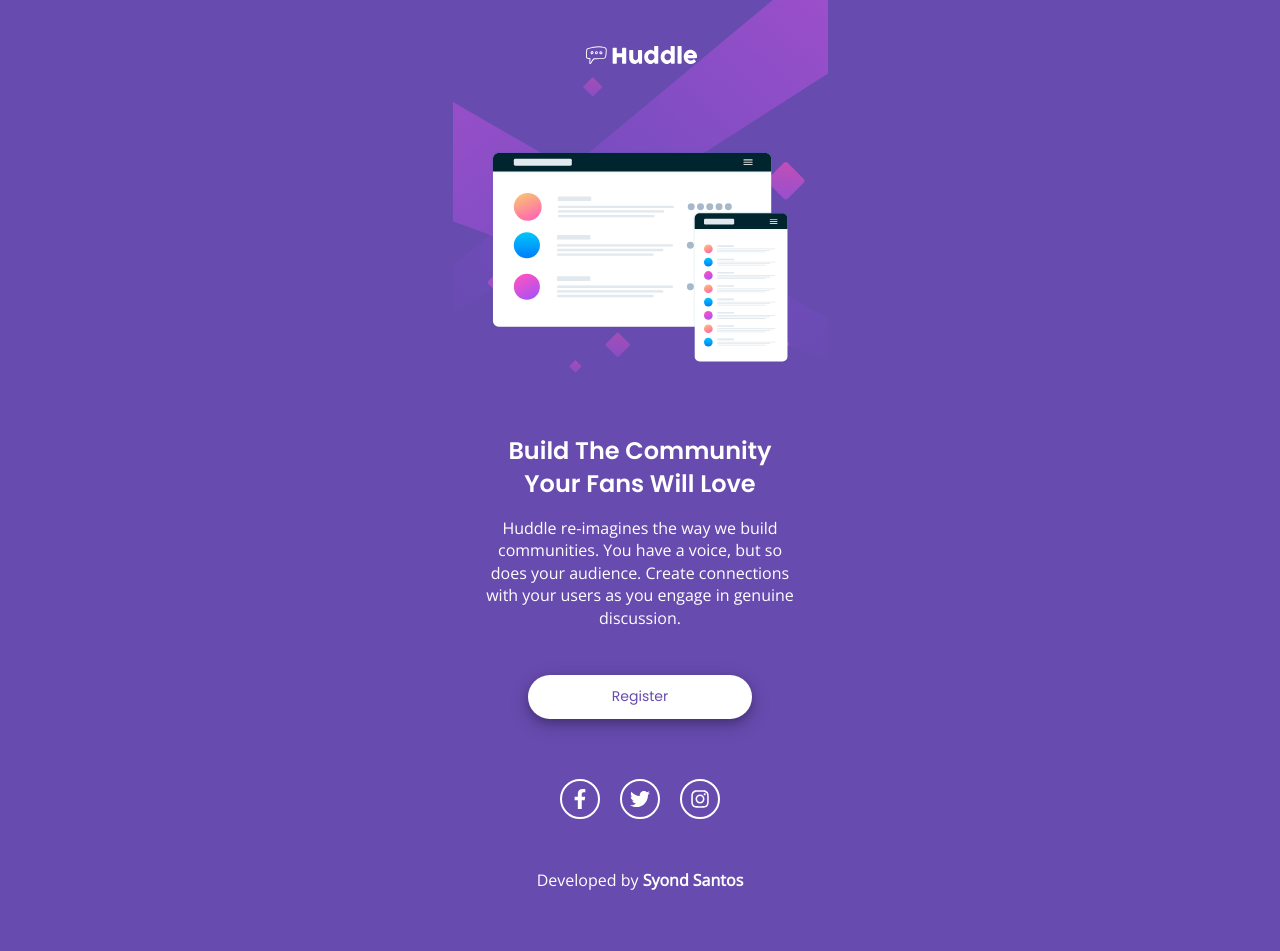
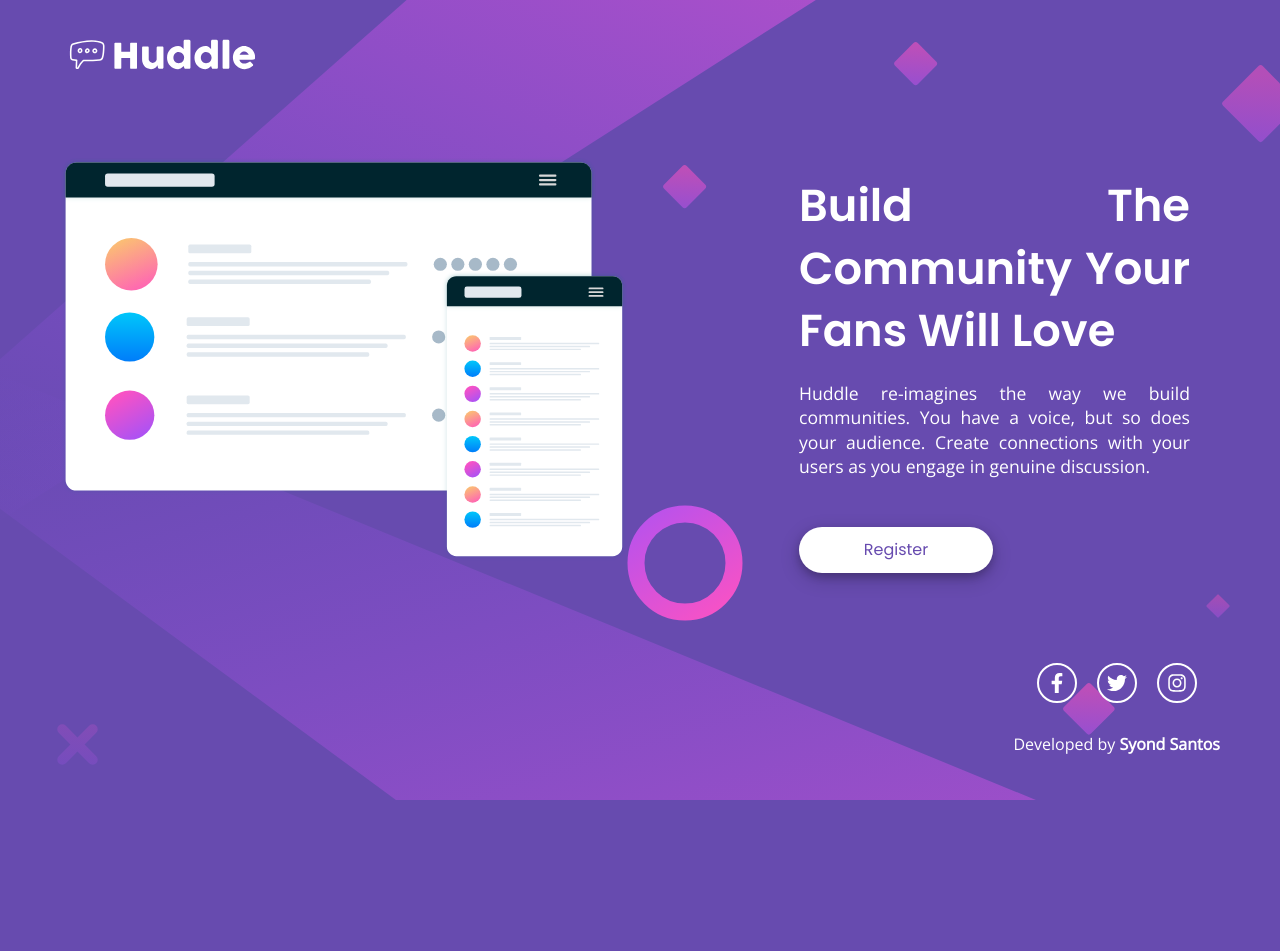
Before and after one commit to syond/huddle-landing-page, a plain HTML site: page index.html in a window 1280 px wide. After the commit the page ends 800 px from the top, so only its background shows below. Drawn offline with nearby package versions, Linux system fonts and the light colour scheme.

Commit message:
Responsive design, done.

```diff
--- a/app/css/styles.css
+++ b/app/css/styles.css
@@ -1,16 +1,19 @@
 @import "./global.css";
 @import "./variables.css";
+
+body {
+    background-image: url('../../images/bg-mobile.svg');
+    background-repeat: no-repeat;
+    background-size: auto;
+    background-position: center;
+    background-size: cover;
+}
 
 #container {
     margin: 0 auto;
 
     max-width: 375px;
     height: 100vh;
-
-    background-image: url('../../images/bg-mobile.svg');
-    background-repeat: no-repeat;
-    background-size: auto;
-    background-position: top;
 }
 
 /*
@@ -19,8 +22,6 @@
 header {
     display: flex;
     flex-direction: column;
-    align-items: center;
-    justify-content: center;
 }
 
     header > .logo{
@@ -29,27 +30,36 @@ header > .logo{
         padding: 40px 35px;
     }
 
-header > .illustration-mockups{
-    width: 300px;
-
-    margin-top: 40px;
-}
-
 
 /*
     MAIN
 */
 
-main {
+main > .main-container {
     display: flex;
     flex-direction: column;
     align-items: center;
     justify-content: center;
 }
 
+    main > .main-container > .illustration-mockups{
+        max-width: 80%;
+        height: auto;
+
+        margin-top: 40px;
+    }
+
+    main > .main-container > .content-container {
+        display: flex;
+        flex-direction: column;
+        align-items: center;
+        justify-content: center;
 
 
-main > .content-text {
+        max-width: 600px;
+    }
+
+        main > .main-container > .content-container > .content-text {
             text-align: center;
 
             padding: 30px;
@@ -57,17 +67,17 @@ main > .content-text {
             margin-top: 40px;
         }
 
-main > .content-text span {
+            main > .main-container > .content-container > .content-text span {
                 font-family: 'Poppins';
                 font-weight: 600;
                 font-size: var(--fontLarge);
             }
 
-main > .content-text p {
+            main > .main-container > .content-container > .content-text p {
                 font-size: var(--fontMedium);
             }
 
-main > .button {
+    main > .main-container > .content-container > .button {
         text-align: center;
 
         padding: 12px;
@@ -89,7 +99,7 @@ main > .button {
         font-size: var(--fontLow);
     }
 
-main > .button:hover{
+    main > .main-container > .content-container > .button:hover{
         cursor: pointer;
 
         color: white;
@@ -151,7 +161,7 @@ footer > .social-media > div > a > img {
     footer > .syond {
         text-align: center;
 
-    margin-top: 50px;
+        margin-top: 30px;
     }
 
         footer > .syond > a {
@@ -170,6 +180,135 @@ footer > .syond > a:hover {
     RESPONSIVE
 */
 
-@media (min-width: 700px) {
+/* tablet version */
+@media screen and (min-width: 620px){
+    body {
+        background-image: url('../../images/bg-desktop.svg');
 
+        background-repeat: no-repeat;
+        background-size: auto;
+        background-position: center;
+        background-size: cover;
     }
+
+    #container {
+        max-width: 959px;
+    }
+
+    header > .logo{
+        width: 150px;
+    }
+
+    main > .main-container > .illustration-mockups{
+        width: 50%;
+    }
+
+        main > .main-container > .content-container > .content-text span {
+            font-family: 'Poppins';
+            font-weight: 600;
+            font-size: 1.9rem;
+        }
+
+        main > .main-container > .content-container > .content-text p {
+            font-size: 1rem;
+        }
+}
+/* tablet version */
+@media screen and (min-width: 960px){
+    main > .main-container > .illustration-mockups{
+        width: 60%;
+    }
+}
+/* desktop version */
+@media screen and (min-width: 1200px){
+    #container{
+        max-width: 1440px;
+
+        padding: 0 60px;
+
+        display: grid;
+        grid-template-rows: 100px auto auto;
+        grid-template-areas:
+            "logo"
+            "conteudo"
+            "footer";
+    }
+
+    header > .logo{
+        grid-area: logo;
+
+        justify-self: start;
+
+        padding: 0;
+        padding-top: 30px;
+
+        width: 200px;
+    }
+
+    main {
+        display: flex;
+        align-items: center;
+    }
+
+    main > .main-container {
+        /* flex-direction: row; */
+        width: 100%;
+        height: 100%;
+
+        display: inline-grid;
+        grid-template-columns: auto 1fr;
+        grid-template-areas:
+            "esquerda direita"
+        ;
+    }
+
+    main > .main-container > .illustration-mockups {
+        grid-area: esquerda;
+
+        margin: 0;
+
+        width: 100%;
+
+        justify-content: left;
+    }
+
+    main > .main-container > .content-container {
+        grid-area: direita;
+
+        align-items: flex-start;
+
+        max-width: 570px;
+    }
+
+        main > .main-container > .content-container > .content-text {
+            text-align: justify;
+
+            margin: 0;
+        }
+
+        main > .main-container > .content-container > .content-text span {
+            font-family: 'Poppins';
+            font-weight: 600;
+            font-size: 2.8rem;
+        }
+
+        main > .main-container > .content-container > .content-text p {
+            font-size: 1.10rem;
+        }
+
+    main > .main-container > .content-container > .button {
+        margin-left: 30px;
+
+        width: 170px;
+
+        font-size: 1rem;
+    }
+
+    footer {
+        grid-area: footer;
+
+        justify-self: end;
+
+        padding: 0;
+    }
+}
--- a/app/css/variables.css
+++ b/app/css/variables.css
@@ -6,4 +6,5 @@
     --fontLow: 14px;
     --fontMedium: 16px;
     --fontLarge: 24px;
+    --fontExtraLarge: 28px;
 }
--- a/index.html
+++ b/index.html
@@ -18,11 +18,13 @@
   <div id="container">
     <header>
       <img class="logo" src="./images/logo.svg" alt="logo" />
-
-      <img class="illustration-mockups" src="./images/illustration-mockups.svg" alt="">
     </header>
 
     <main>
+      <div class="main-container">
+        <img class="illustration-mockups" src="./images/illustration-mockups.svg" alt="">
+
+        <div class="content-container">
           <div class="content-text">
             <span>Build The Community Your Fans Will Love</span>
             <p>
@@ -32,6 +34,8 @@
           </div>
 
           <a href="#" class="button">Register</a>
+        </div>
+      </div>
     </main>
 
     <footer>
```
Also changed, not shown: 1 other file. Lines whose indentation alone changed are shown as unchanged.
